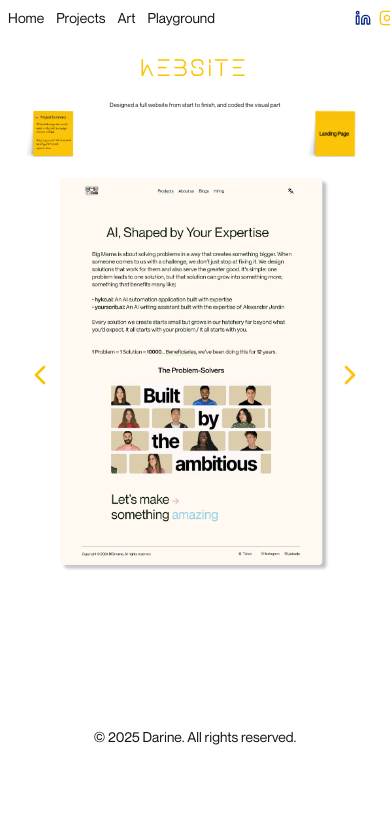
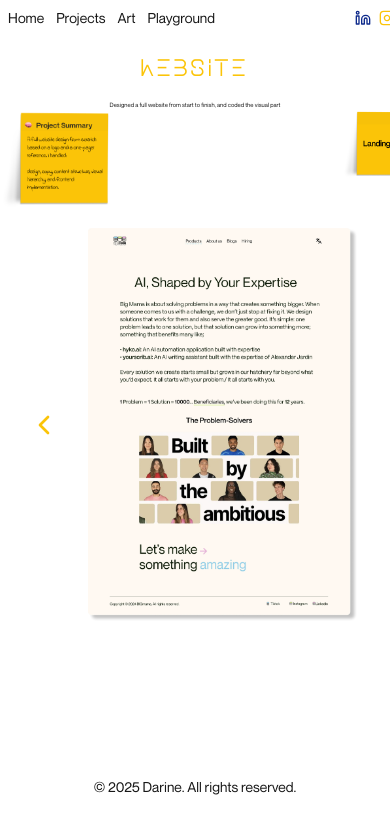
Before and after one commit to darinetag/portfolio, a Next.js app: page /projects/website in a window 390 px wide. Shown: the top 834 px of the page. Built offline with nearby package versions, Linux system fonts and the light colour scheme.

Commit message:
website page unpdate, still nto responsive

```diff
--- a/src/components/Website.js
+++ b/src/components/Website.js
@@ -1,8 +1,6 @@
 import { useState } from "react";
 import Layout from "@/components/Layout";
 import { ChevronRight, ChevronLeft } from "lucide-react";
-
-
 
 export default function ProjectExample({ title, subtitle, examples, subtitles, description, images, imagess }) {
   const [currentIndex, setCurrentIndex] = useState(0);
@@ -15,9 +13,10 @@ export default function ProjectExample({ title, subtitle, examples, subtitles, d
   const prev = () => {
     setCurrentIndex((prev) => (prev - 1 + examples.length) % examples.length);
   };
+
   return (
     <Layout>
-        <div className="lg:min-h-[100vh] flex flex-col px-6 relative overflow-visible " style={{ fontFamily: "Montreal" }}>
+      <div className="lg:min-h-[100vh] min-h-[20vh] flex flex-col lg:px-6 relative overflow-visible" style={{ fontFamily: "Montreal" }}>
         {/* Page Title */}
         <h1 className="lg:text-6xl text-2xl text-[#FBC408] text-center my-4" style={{ fontFamily: "Science" }}>
           {title}
@@ -26,52 +25,53 @@ export default function ProjectExample({ title, subtitle, examples, subtitles, d
         <p className="flex items-center justify-center text-center lg:w-full mx-auto text-[6px] lg:text-lg">
           {description}
         </p>
+
         <div className="flex">
           {current.id === "blogs" ? (
             <a
               href="https://big-mama.io/en/"
               target="_blank"
               rel="noopener noreferrer"
-      className="lg:ml-20"
+              className="lg:ml-2 "
             >
               <img
                 src={current.images}
                 alt="sticky note"
-        className="lg:w-[250px] lg:h-[220px] w-[50px] h-[50px] lg:mr-20 cursor-pointer"
+                className="lg:w-[340px] lg:h-[280px] w-[110px] h-[100px] lg:mr-2 cursor-pointer"
               />
             </a>
           ) : (
             <img
               src={current.images}
               alt="sticky note"
-      className="lg:w-[250px] lg:h-[220px] w-[50px] h-[50px] lg:ml-20 "
+              className="lg:w-[340px] lg:h-[280px] w-[110px] h-[100px] lg:ml-2"
             />
           )}
 
           <img
             src={current.imagess}
             alt="sticky note"
-    className="lg:w-[150px] lg:h-[140px] w-[50px] h-[50px] items-end lg:ml-200 ml-58 lg:mt-20 ml-0"
+            className="lg:w-[200px] lg:h-[180px] w-[80px] h-[70px] items-end lg:ml-200 ml-58 lg:mt-2 ml-0"
           />
         </div>
 
-<div className="relative w-full h-[1px] lg:mt-70 mt-54 flex items-center justify-center flex-grow lg:pb-100 pb-70 ">
-
+        <div className="relative w-full h-[1px] lg:mt-70 mt-54 ml-7 flex items-center justify-center flex-grow lg:pb-100 pb-70">
           {/* Left Arrow */}
           <button
             onClick={prev}
             className="absolute lg:left-10 left-0 z-20 text-[#FBC408] lg:p-2 rounded-full hover:scale-105 transition cursor-pointer hover:text-[#0E2A8B]"
           >
-            <ChevronLeft className="w-8 h-8 lg:w-14 lg:h-14"  />
+            <ChevronLeft className="w-8 h-8 lg:w-14 lg:h-14" />
           </button>
 
-          <div className="flex items-center justify-center ">
-
+          <div className="lg:flex lg:items-center lg:justify-center ">
             <img
               src={current.image}
               alt="Example visual"
-    className={`object-contain   ${
-      current.id === "about us" ? " lg:w-[800px] w-[200px]  lg:h-[1600px] lg:mt-180 mt-20 " : " lg:w-[880px] w-[270px] lg:h-[800px] h-[400px]"
+              className={`object-contain ${
+                current.id === "about us"
+                  ? "lg:w-[800px] w-[200px]  lg:h-[1600px] lg:mt-180 mt-20"
+                  : "lg:w-[880px] w-[270px] lg:h-[800px] h-[400px]"
               }`}
             />
           </div>
@@ -84,7 +84,6 @@ export default function ProjectExample({ title, subtitle, examples, subtitles, d
           </button>
         </div>
       </div>
-
     </Layout>
   );
 }
```
Lines whose indentation alone changed are shown as unchanged.
